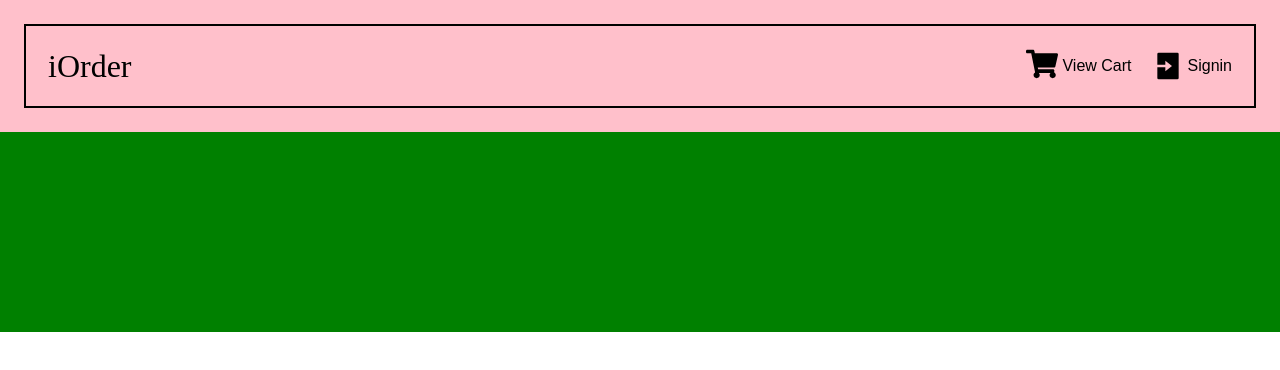
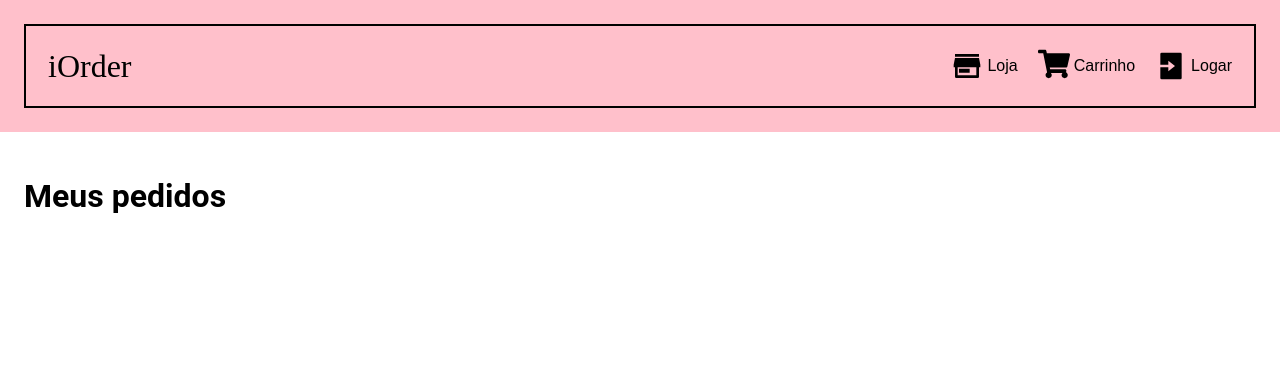
Before and after one commit to welingtonfidelis/ecommerce, a React (Create React App) app in the folder client/: page /orders in a window 1280 px wide. Shown: the top 370 px of the page. Built offline with nearby package versions, Linux system fonts and the light colour scheme.

Commit message:
Fix route order http example; Change navbar buttons logic; Start order page

```diff
--- a/client/src/App.jsx
+++ b/client/src/App.jsx
@@ -1,6 +1,6 @@
 import { Routes, Route } from "react-router-dom"
 
-import Navbar from "./components/Molecules/Navbar/Navbar";
+import Navbar from "./components/Molecules/navbar/Navbar";
 import Home from './pages/Home/Home';
 import Orders from './pages/Orders/Orders';
 import Products from './pages/Products/Products';
--- a/client/src/components/Molecules/navbar/Navbar.jsx
+++ b/client/src/components/Molecules/navbar/Navbar.jsx
@@ -1,14 +1,19 @@
 import { useNavigate } from "react-router-dom";
-import { RiFileListFill, RiLogoutBoxFill, RiLoginBoxFill } from "react-icons/ri"
-import { FaBook, FaShoppingCart } from "react-icons/fa"
+import {
+  RiFileListFill,
+  RiLogoutBoxFill,
+  RiLoginBoxFill,
+  RiStore3Fill,
+} from "react-icons/ri";
+import { FaBook, FaShoppingCart } from "react-icons/fa";
 
 import Badge from "../../Atoms/Badge/Badge";
-import Button from "../../Atoms/Button/Button"
-import Logo from "../../Atoms/Logo/Logo"
-import { useAuth } from '../../../store/auth-context';
+import Button from "../../Atoms/Button/Button";
+import Logo from "../../Atoms/Logo/Logo";
+import { useAuth } from "../../../store/auth-context";
 import { useCart } from "../../../store/cart-context";
 
-import * as Styled from "./Navbar.styled"
+import * as Styled from "./Navbar.styled";
 
 const Navbar = () => {
   const { signed, user, onLogout } = useAuth();
@@ -16,36 +21,73 @@ const Navbar = () => {
   const navigate = useNavigate();
 
   function renderButtonByRole() {
-    if(user?.is_admin) {
-      return <Button variant="text" onClick={() => navigate('/products')}><FaBook /> Register Products</Button>
+    if (user?.is_admin) {
+      return (
+        <>
+          <Button variant="text" onClick={() => navigate("/products")}>
+            <FaBook /> Criar Produto
+          </Button>
+
+          {/* <Button variant="text" onClick={() => navigate("/orders")}>
+            <RiFileListFill /> Pedidos outros
+          </Button> */}
+        </>
+      );
     }
-    return <Button variant="text" onClick={() => navigate('/cart')}><Badge value={cart.length}><FaShoppingCart /></Badge> View Cart</Button>
   }
 
   function renderButtonsByLoggingStatus() {
-    if(signed) {
-      return (
-        <>
-          <Button variant="text" onClick={() => navigate('/cart')}><RiFileListFill /> Purchases</Button>
-          <Button variant="text" onClick={() => onLogout()}><RiLogoutBoxFill /> Exit</Button>
-        </>
-      )
+    const buttonGroup = [
+      <Button variant="text" onClick={() => navigate("/")}>
+        <RiStore3Fill /> Loja
+      </Button>,
+      <Button variant="text" onClick={() => navigate("/orders")}>
+        <RiFileListFill /> Pedidos
+      </Button>,
+      <Button variant="text" onClick={() => navigate("/cart")}>
+        <Badge value={cart.length}>
+          <FaShoppingCart />
+        </Badge>
+        Carrinho
+      </Button>,
+    ];
+
+    if (signed) {
+      if (user?.is_admin) {
+        delete buttonGroup[2];
+      }
+      buttonGroup.push(
+        <Button variant="text" onClick={() => onLogout()}>
+          <RiLogoutBoxFill /> Sair
+        </Button>
+      );
+    } else {
+      delete buttonGroup[1];
+
+      buttonGroup.push(
+        <Button variant="text" onClick={() => navigate("/signin")}>
+          <RiLoginBoxFill /> Logar
+        </Button>
+      );
     }
-    return <Button variant="text" onClick={() => navigate('/signin')}><RiLoginBoxFill /> Signin</Button>
+
+    return buttonGroup;
   }
 
   return (
     <Styled.Header>
       <Styled.BorderedContainer>
-          <Button variant="text" onClick={() => navigate('/')}><Logo /></Button>
-          <Styled.ActionsContainer>
-            {signed && <span>Hello {user.name}!</span>}
-            {renderButtonByRole()}
-            {renderButtonsByLoggingStatus()}
-          </Styled.ActionsContainer>
+        <Button variant="text" onClick={() => navigate("/")}>
+          <Logo />
+        </Button>
+        <Styled.ActionsContainer>
+          {signed && <span>Olá {user.name}!</span>}
+          {renderButtonByRole()}
+          {renderButtonsByLoggingStatus()}
+        </Styled.ActionsContainer>
       </Styled.BorderedContainer>
     </Styled.Header>
-  )
-}
+  );
+};
 
-export default Navbar
+export default Navbar;
--- a/client/src/index.js
+++ b/client/src/index.js
@@ -6,13 +6,16 @@ import App from './App';
 import { AuthContextProvider } from './store/auth-context';
 import { ProductContextProvider } from './store/product-context';
 import { CartContextProvider } from './store/cart-context';
+import { OrderContextProvider } from './store/order-context';
 
 ReactDOM.render(
   <BrowserRouter>
     <AuthContextProvider>
       <ProductContextProvider>
         <CartContextProvider>
-        <App />
+          <OrderContextProvider>
+            <App />
+          </OrderContextProvider>
         </CartContextProvider>
       </ProductContextProvider>
     </AuthContextProvider>
--- a/client/src/pages/Login/Login.jsx
+++ b/client/src/pages/Login/Login.jsx
@@ -2,8 +2,9 @@ import { useState } from "react"
 import Button from "../../components/Atoms/Button/Button"
 import Form from "../../components/Atoms/Form/Form"
 import TextInput from "../../components/Atoms/TextInput/TextInput"
+import { useAuth } from '../../store/auth-context';
+
 import * as Styled from "./Login.styled"
-import { useAuth } from '../../store/auth-context';
 
 const Login = () => {
   const [email, setEmail] = useState("")
--- a/client/src/pages/Orders/Orders.jsx
+++ b/client/src/pages/Orders/Orders.jsx
@@ -1,6 +1,29 @@
+import { maskValue } from "../../util";
+import { useAuth } from "../../store/auth-context";
+import { useOrder } from "../../store/order-context";
+
+import * as Styled from "./Orders.styled";
+import { useEffect } from "react";
+
 const Orders = () => {
+  const { user } = useAuth();
+  const { list, onGetOrderList } = useOrder();
+
+  useEffect(() => {
+    if(user?.id) onGetOrderList(user?.is_admin, user?.id);
+  }, [user?.id]);
+
   return (
-    <div style={{height: "200px", background: "green"}} />
+    <Styled.Container>
+      <h1>{user?.is_admin ? "Pedido dos clientes" : "Meus pedidos"}</h1>
+        {list.map(item => {
+          return (
+            <div>
+              {item.order.created_at}
+            </div>
+          )
+        })}
+    </Styled.Container>
   )
 }
 
--- /dev/null
+++ b/client/src/pages/Orders/Orders.styled.js
@@ -0,0 +1,49 @@
+import styled from "styled-components";
+
+export const Container = styled.main`
+  padding: 1.5rem;
+`
+
+export const Form = styled.form`
+  display: flex;
+  flex-direction: column;
+  align-items: center;
+`
+
+export const TableContainer = styled.div`
+  max-height: calc(100vh - 320px);
+  width: 100%;
+  overflow: auto;
+  margin-bottom: 16px;
+`
+export const Table = styled.table`
+  font-family: arial, sans-serif;
+  border-collapse: collapse;
+  width: 100%;
+`
+
+export const TableTh = styled.th`
+  border: 1px solid #dddddd;
+  text-align: left;
+  padding: 8px;
+`
+
+export const TableTd = styled.td`
+  border: 1px solid #dddddd;
+  text-align: left;
+  padding: 8px;
+
+  img {
+    width: 80px;
+  }
+
+  svg {
+    transition: .5s;
+    color: gray;
+
+    &:hover {
+      cursor: pointer;
+      color: red;
+      }
+  }
+`
--- a/client/src/store/cart-context.js
+++ b/client/src/store/cart-context.js
@@ -43,8 +43,8 @@ export const CartContextProvider = (props) => {
         localStorage.setItem('@App:cart', JSON.stringify(tempCart));
     }
 
-    const submitCart = async (user_id) => {
-        if(!user_id) {
+    const submitCart = async (userId) => {
+        if(!userId) {
             alert("Você precisa estar logado para enviar seu pedido.");
             return;
         }
@@ -55,7 +55,7 @@ export const CartContextProvider = (props) => {
 
         try {
             const { data } = await api.post("/orders", {
-                user_id,
+                user_id: userId,
                 products: cart.map((item) => ({
                     id: item.id,
                     quantity: item.quantity,
@@ -69,6 +69,7 @@ export const CartContextProvider = (props) => {
             }
         } catch (error) {
             console.log(error);
+            alert("Houve um erro ao enviar seu pedido.");
         }
     }
 
--- /dev/null
+++ b/client/src/store/order-context.js
@@ -0,0 +1,48 @@
+import React, { useState, useEffect, useContext } from 'react';
+import { api } from "../services/api";
+
+const OrderContext = React.createContext({
+    list: [],
+    onGetOrderList: (isAdmin, userId) => { },
+});
+
+// Named export.
+export const OrderContextProvider = (props) => {
+    const [list, setList] = useState([]);
+
+    const getList = async (isAdmin, userId) => {
+        try {
+            let data = [];
+            if (isAdmin) {
+                const response = await api.get("/orders?status=false");
+
+                data = response.data;
+            }
+            else {
+                const response = await api.get(`/orders/users/${userId}?status=false`);
+
+                data = response.data;
+            }
+
+            console.log('!', isAdmin, userId, data);
+            if (data) {
+                setList(data);
+            }
+
+        } catch (error) {
+            console.log(error);
+            alert("Houve um erro ao trazer a lista de pedidos.")
+        }
+    }
+
+    return (
+        <OrderContext.Provider value={{ list, onGetOrderList: getList }}>
+            {props.children}
+        </OrderContext.Provider>
+    )
+}
+
+export function useOrder() {
+    const context = useContext(OrderContext);
+    return context;
+}
--- a/client/src/store/product-context.js
+++ b/client/src/store/product-context.js
@@ -3,7 +3,7 @@ import { api } from "../services/api";
 
 const ProductContext = React.createContext({
     list: [],
-    onGetList: () => {},
+    onGetList: () => { },
 });
 
 // Named export.
@@ -11,16 +11,18 @@ export const ProductContextProvider = (props) => {
     const [list, setList] = useState([]);
 
     const getList = async () => {
-        const { data } = await api.get("/products");
+        try {
+            const { data } = await api.get("/products");
 
-        if(data) {
-            setList(data);
+            if (data) {
+                setList(data);
+            }
+
+        } catch (error) {
+            console.log(error);
+            alert("Houve um erro ao tentar trazer a lista de produtos.");
         }
     }
-
-    useEffect(() => {
-
-    }, [])
 
     return (
         <ProductContext.Provider value={{ list, onGetList: getList }}>
```
Also changed, not shown: 2 other files (tests, documents, lock files or other folders).
